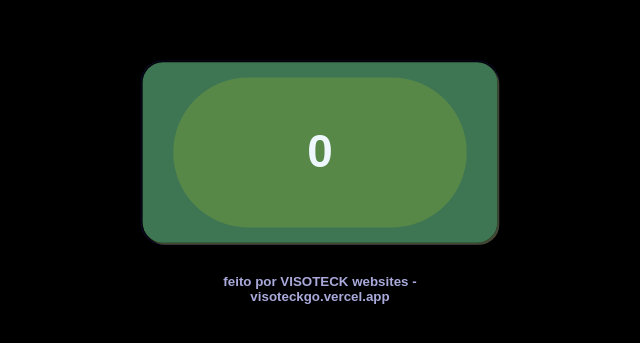
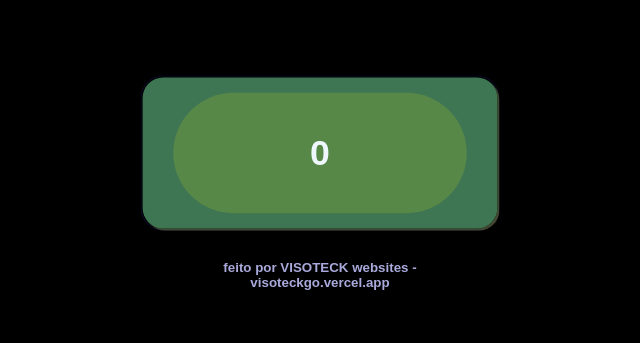
Before and after one commit to VitorsmX/PREV-LINK-GENVSMV1, a plain HTML site: page index.html in a window 1280 px wide. Shown: the part 209-552 px from the top of the page, without its empty margins (320-960 px from the left). Drawn offline with Linux system fonts and the light colour scheme.

Commit message:
fix: font size

```diff
--- a/index.html
+++ b/index.html
@@ -105,7 +105,7 @@
       }
 
       .counter-style {
-        font-size: x-large;
+        font-size: large;
         padding: 10px;
         content: "-";
         transition: all linear ease-in 500ms;
@@ -217,7 +217,7 @@
       setTimeout(() => {
         document.querySelector(".preview").classList.add("preview-anim");
         document.querySelector(".a").classList.add("preview-msg");
-        document.getElementById("counter").style.fontSize = "45px";
+        document.getElementById("counter").style.fontSize = "35px";
       }, 3500);
     </script>
   </body>
```
